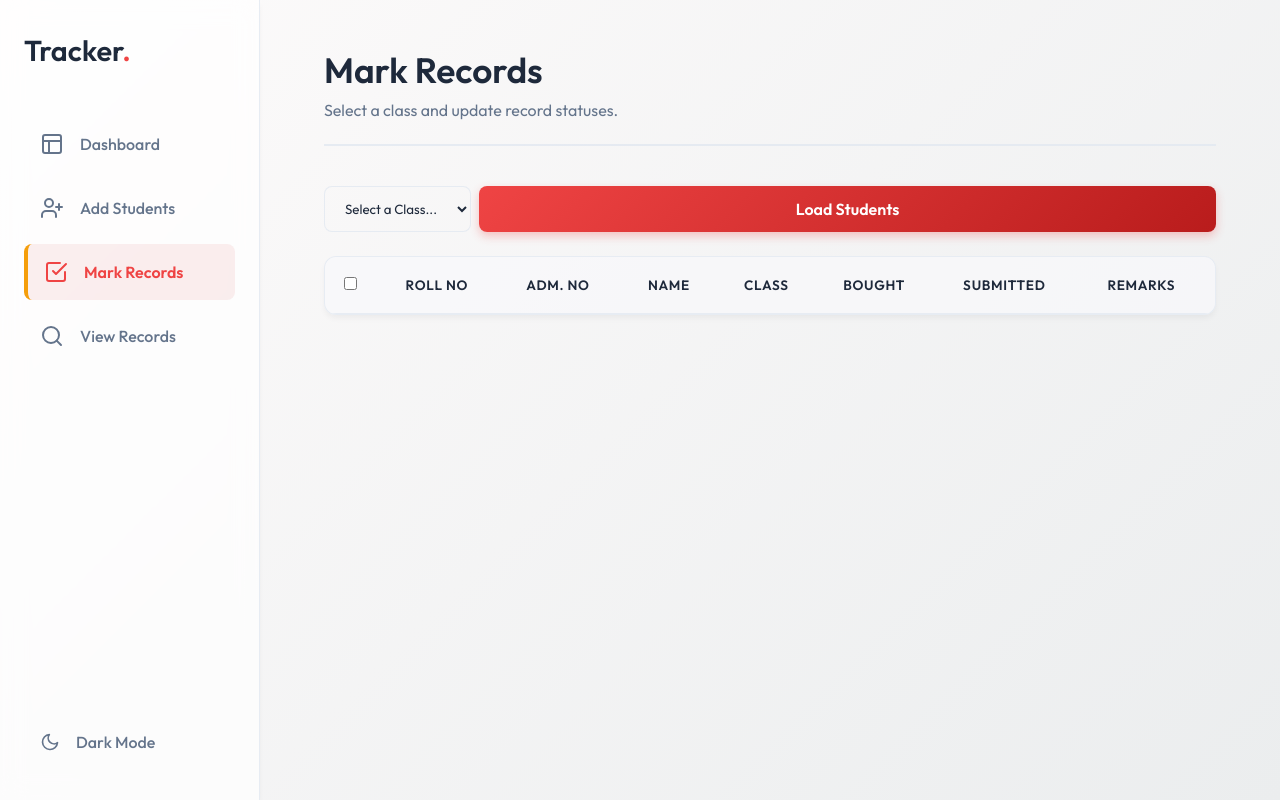
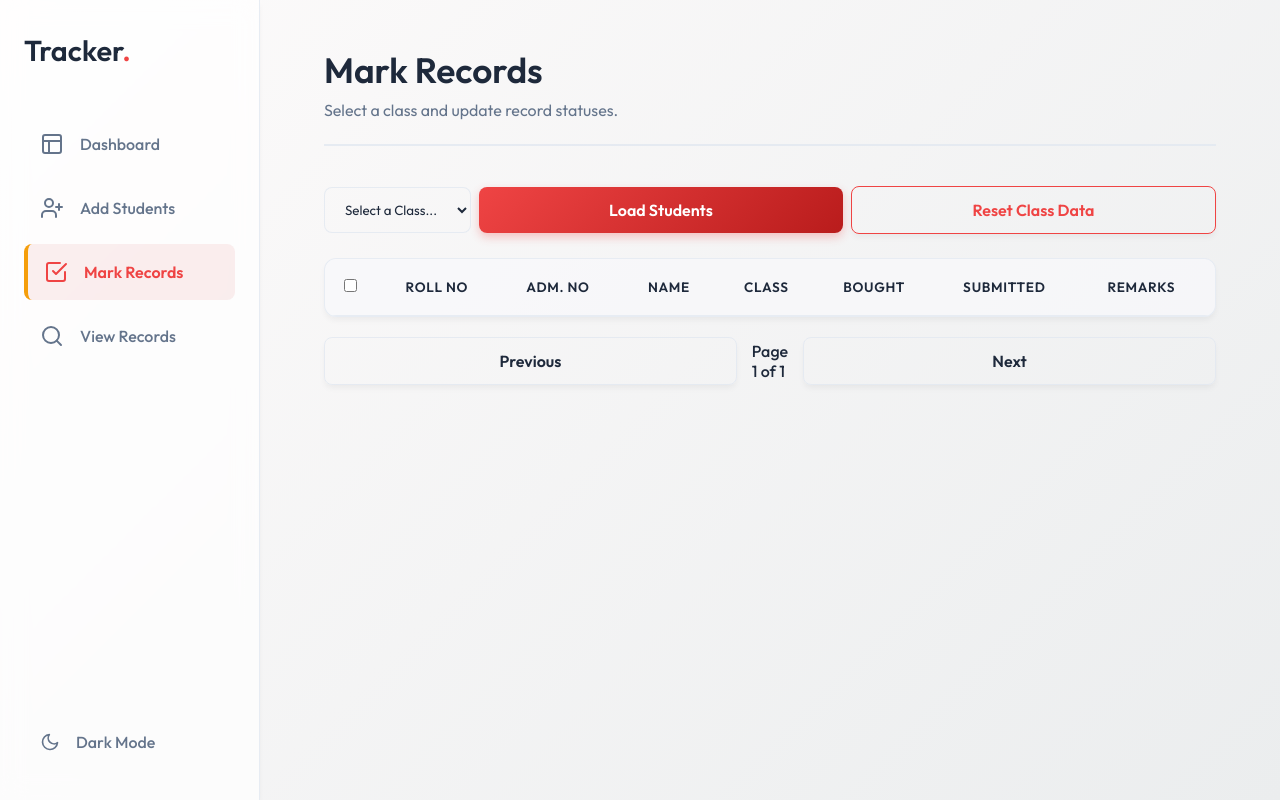
Before and after one commit to Ysaibhanu99/Record_tracker, a Flask app: page / in a window 1280 px wide, after a click on "Mark Records". Run offline with Flask 3, Linux system fonts and the light colour scheme; tables that the repository leaves empty hold one stand-in row (values such as "Sample post"); lists and menus that the app fills with data are empty.

Commit message:
Add Reset Class feature, optimistic UI updates, pagination, and bulk SQL performance optimizations

```diff
--- a/app.py
+++ b/app.py
@@ -1,6 +1,7 @@
 import os
 from flask import Flask, render_template, request, jsonify, make_response
 import pandas as pd
+from sqlalchemy import or_
 from db import init_db, get_db, Student
 from datetime import datetime
 import io
@@ -19,6 +20,8 @@
 def get_students():
     search = request.args.get('search', '').lower()
     class_filter = request.args.get('class_name', '')
+    page = int(request.args.get('page', 1))
+    per_page = int(request.args.get('per_page', 50))
 
     db = next(get_db())
     query = db.query(Student)
@@ -26,10 +29,21 @@
     if class_filter:
         query = query.filter(Student.class_name == class_filter)
 
+    if search:
+        search_term = f"%{search}%"
+        query = query.filter(
+            or_(
+                Student.name.ilike(search_term),
+                Student.admission_number.ilike(search_term),
+                Student.roll_no.ilike(search_term)
+            )
+        )
+
+    total_count = query.count()
+
+    # Apply pagination
+    query = query.order_by(Student.id.desc()).limit(per_page).offset((page - 1) * per_page)
     students = query.all()
-
-    if search:
-        students = [s for s in students if search in str(s.name).lower() or search in str(s.admission_number).lower() or search in str(s.roll_no).lower()]
 
     result = []
     for s in students:
@@ -46,7 +60,13 @@
             'remarks': s.remarks
         })
 
-    return jsonify(result)
+    return jsonify({
+        'students': result,
+        'total': total_count,
+        'page': page,
+        'per_page': per_page,
+        'total_pages': max((total_count + per_page - 1) // per_page, 1)
+    })
 
 @app.route('/api/students', methods=['POST'])
 def add_student():
@@ -118,31 +138,38 @@
             return jsonify({'error': 'Unsupported file type'}), 400
 
         db = next(get_db())
+        reader = csv.DictReader(codecs.iterdecode(file, 'utf-8'))
         added_count = 0
 
-        # Iterate over the rows
-        # Format expected: Index 1: Roll No, Index 2: Admission No, Index 3: Name
-        for index, row in df.iterrows():
-            if len(row) >= 4:
-                roll_no = str(row[1]) if not pd.isna(row[1]) else None
-                adm_no = str(row[2]) if not pd.isna(row[2]) else None
-                name = str(row[3]) if not pd.isna(row[3]) else None
+        rows = list(reader)
+        csv_adm_nos = [row.get('Admission Number', '').strip() for row in rows if row.get('Admission Number')]
 
-                if adm_no and name:
-                    # Check if already exists to avoid UniqueConstraint errors
-                    existing = db.query(Student).filter(Student.admission_number == adm_no).first()
-                    if not existing:
-                        student = Student(
-                            roll_no=roll_no,
-                            admission_number=adm_no,
-                            name=name,
-                            class_name=class_name
-                        )
-                        db.add(student)
-                        added_count += 1
+        existing_students = db.query(Student.admission_number).filter(
+            Student.admission_number.in_(csv_adm_nos)
+        ).all()
+        existing_adm_nos = {s[0] for s in existing_students}
 
-        db.commit()
-        return jsonify({'message': f'Successfully uploaded {added_count} students.'})
+        new_students = []
+        for row in rows:
+            adm_no = row.get('Admission Number', '').strip()
+            roll_no = row.get('Roll No', '').strip()
+            name = row.get('Name', '').strip()
+
+            if adm_no and name and adm_no not in existing_adm_nos:
+                new_students.append(Student(
+                    roll_no=roll_no,
+                    admission_number=adm_no,
+                    name=name,
+                    class_name=class_name
+                ))
+                existing_adm_nos.add(adm_no)
+                added_count += 1
+
+        if new_students:
+            db.bulk_save_objects(new_students)
+            db.commit()
+
+        return jsonify({'message': f'Successfully uploaded {added_count} new students.'})
 
     except Exception as e:
         return jsonify({'error': str(e)}), 500
@@ -154,28 +181,81 @@
     field = data.get('field')
     value = data.get('value')
 
-    if not student_ids or field not in ['record_bought', 'record_submitted']:
+    if not student_ids or field not in ['record_bought', 'record_submitted', 'reset']:
         return jsonify({'error': 'Invalid request'}), 400
 
     db = next(get_db())
-    students = db.query(Student).filter(Student.id.in_(student_ids)).all()
 
-    for student in students:
-        if field == 'record_bought':
-            if value and not student.record_bought:
-                student.bought_at = datetime.utcnow()
-            elif not value:
-                student.bought_at = None
-            student.record_bought = value
-        elif field == 'record_submitted':
-            if value and not student.record_submitted:
-                student.submitted_at = datetime.utcnow()
-            elif not value:
-                student.submitted_at = None
-            student.record_submitted = value
+    if field == 'record_bought':
+        if value:
+            db.query(Student).filter(
+                Student.id.in_(student_ids),
+                Student.record_bought == False
+            ).update({
+                "record_bought": True,
+                "bought_at": datetime.utcnow()
+            }, synchronize_session=False)
+        else:
+            db.query(Student).filter(
+                Student.id.in_(student_ids)
+            ).update({
+                "record_bought": False,
+                "bought_at": None
+            }, synchronize_session=False)
+
+    elif field == 'record_submitted':
+        if value:
+            db.query(Student).filter(
+                Student.id.in_(student_ids),
+                Student.record_submitted == False
+            ).update({
+                "record_submitted": True,
+                "submitted_at": datetime.utcnow()
+            }, synchronize_session=False)
+        else:
+            db.query(Student).filter(
+                Student.id.in_(student_ids)
+            ).update({
+                "record_submitted": False,
+                "submitted_at": None
+            }, synchronize_session=False)
+
+    elif field == 'reset':
+        db.query(Student).filter(
+            Student.id.in_(student_ids)
+        ).update({
+            "record_bought": False,
+            "bought_at": None,
+            "record_submitted": False,
+            "submitted_at": None,
+            "remarks": ''
+        }, synchronize_session=False)
 
     db.commit()
-    return jsonify({'message': f'Successfully updated {len(students)} students'})
+    return jsonify({'message': f'Successfully updated {len(student_ids)} students'})
+
+@app.route('/api/students/reset_class', methods=['POST'])
+def reset_class_students():
+    data = request.json
+    class_name = data.get('class_name')
+
+    if not class_name:
+        return jsonify({'error': 'Class name is required'}), 400
+
+    db = next(get_db())
+
+    updated_count = db.query(Student).filter(
+        Student.class_name == class_name
+    ).update({
+        "record_bought": False,
+        "bought_at": None,
+        "record_submitted": False,
+        "submitted_at": None,
+        "remarks": ''
+    }, synchronize_session=False)
+
+    db.commit()
+    return jsonify({'message': f'Successfully reset tracking data for {updated_count} students in {class_name}'})
 
 @app.route('/api/export', methods=['GET'])
 def export_students():
@@ -186,9 +266,19 @@
     query = db.query(Student)
     if class_filter:
         query = query.filter(Student.class_name == class_filter)
+
+    if search:
+        search_term = f"%{search}%"
+        query = query.filter(
+            or_(
+                Student.name.ilike(search_term),
+                Student.admission_number.ilike(search_term),
+                Student.roll_no.ilike(search_term)
+            )
+        )
+
+    query = query.order_by(Student.id.desc())
     students = query.all()
-    if search:
-        students = [s for s in students if search in str(s.name).lower() or search in str(s.admission_number).lower() or search in str(s.roll_no).lower()]
 
     si = io.StringIO()
     cw = csv.writer(si)
--- a/static/js/script.js
+++ b/static/js/script.js
@@ -134,16 +134,17 @@
     const markClassFilter = document.getElementById('markClassFilter');
     const markTableBody = document.querySelector('#markTable tbody');
 
-    markFilterBtn.addEventListener('click', async () => {
+    let currentMarkPage = 1;
+
+    const loadMarkStudents = async (page = 1) => {
         const className = markClassFilter.value.trim();
-        let url = '/api/students';
+        let url = `/api/students?page=${page}&per_page=50`;
         if (className) {
-            url += `?class_name=${encodeURIComponent(className)}`;
+            url += `&class_name=${encodeURIComponent(className)}`;
         }
 
         try {
             markTableBody.innerHTML = '';
-            // Show skeletons
             for(let i=0; i<3; i++) {
                 markTableBody.innerHTML += `
                     <tr>
@@ -153,14 +154,22 @@
             }
 
             const res = await fetch(url);
-            const students = await res.json();
+            const data = await res.json();
+            const students = data.students || data;
 
             markTableBody.innerHTML = '';
 
             if (students.length === 0) {
-                markTableBody.innerHTML = '<tr><td colspan="6" style="text-align:center;">No students found</td></tr>';
+                markTableBody.innerHTML = '<tr><td colspan="8" style="text-align:center;">No students found</td></tr>';
+                document.getElementById('markPagination').style.display = 'none';
                 return;
             }
+
+            document.getElementById('markPagination').style.display = 'flex';
+            document.getElementById('markPageInfo').innerText = `Page ${data.page} of ${data.total_pages}`;
+            document.getElementById('markPrevPage').disabled = data.page <= 1;
+            document.getElementById('markNextPage').disabled = data.page >= data.total_pages;
+            currentMarkPage = data.page;
 
             students.forEach(student => {
                 const tr = document.createElement('tr');
@@ -192,6 +201,50 @@
         } catch (err) {
             console.error(err);
         }
+    };
+
+    markFilterBtn.addEventListener('click', () => loadMarkStudents(1));
+
+    // Auto-load when a class is selected from the dropdown
+    markClassFilter.addEventListener('change', () => {
+        if (markClassFilter.value) {
+            loadMarkStudents(1);
+        }
+    });
+
+    document.getElementById('markPrevPage').addEventListener('click', () => loadMarkStudents(currentMarkPage - 1));
+    document.getElementById('markNextPage').addEventListener('click', () => loadMarkStudents(currentMarkPage + 1));
+
+    const resetClassBtn = document.getElementById('resetClassBtn');
+    resetClassBtn.addEventListener('click', async () => {
+        const className = markClassFilter.value.trim();
+        if (!className) {
+            showToast('Please select a class to reset.', 'error');
+            return;
+        }
+
+        if (!confirm(`Are you sure you want to completely clear ALL tracking data (Bought, Submitted, Remarks) for every student in "${className}"? This cannot be undone.`)) {
+            return;
+        }
+
+        try {
+            const res = await fetch('/api/students/reset_class', {
+                method: 'POST',
+                headers: { 'Content-Type': 'application/json' },
+                body: JSON.stringify({ class_name: className })
+            });
+            const data = await res.json();
+
+            if (res.ok) {
+                showToast(data.message, 'success');
+                markFilterBtn.click(); // Automatically reload the table instantly
+            } else {
+                showToast(data.error || 'Failed to reset class data.', 'error');
+            }
+        } catch (err) {
+            console.error(err);
+            showToast('Failed to connect to server.', 'error');
+        }
     });
 
     // Setup bulk selection logic
@@ -219,21 +272,40 @@
     };
 
     const performBulkAction = async (field, value) => {
-        const selectedIds = Array.from(document.querySelectorAll('.bulk-select:checked')).map(cb => parseInt(cb.value));
+        const selectedCheckboxes = document.querySelectorAll('.bulk-select:checked');
+        const selectedIds = Array.from(selectedCheckboxes).map(cb => parseInt(cb.value));
         if (!selectedIds.length) return;
 
         try {
-            await fetch('/api/students/bulk', {
+            const res = await fetch('/api/students/bulk', {
                 method: 'POST',
                 headers: { 'Content-Type': 'application/json' },
                 body: JSON.stringify({ student_ids: selectedIds, field, value })
             });
-            document.getElementById('markFilterBtn').click(); // Reload table
+
+            if (res.ok) {
+                // Optimistically update the UI instantly without reloading the table
+                selectedCheckboxes.forEach(cb => {
+                    const row = cb.closest('tr');
+                    const toggles = row.querySelectorAll('.status-toggle');
+
+                    if (field === 'record_bought') toggles[0].checked = value;
+                    if (field === 'record_submitted') toggles[1].checked = value;
+                });
+
+                showToast("Records updated successfully", "success");
+
+                // Deselect checkboxes and hide bulk menu
+                selectAllCheckbox.checked = false;
+                selectedCheckboxes.forEach(cb => cb.checked = false);
+                bulkActionsContainer.style.display = 'none';
+            }
         } catch(err) { console.error('Bulk update failed', err); }
     };
 
     document.getElementById('bulkBoughtBtn').addEventListener('click', () => performBulkAction('record_bought', true));
     document.getElementById('bulkSubmittedBtn').addEventListener('click', () => performBulkAction('record_submitted', true));
+    document.getElementById('bulkResetBtn').addEventListener('click', () => performBulkAction('reset', false));
 
     // Make updateStatus available globally
     window.updateStatus = async (id, field, value) => {
@@ -294,21 +366,19 @@
     const viewClassFilter = document.getElementById('viewClassFilter');
     const viewTableBody = document.querySelector('#viewTable tbody');
 
-    const loadViewStudents = async () => {
+    let currentViewPage = 1;
+
+    const loadViewStudents = async (page = 1) => {
         const query = searchInput.value.trim();
         const classFilter = viewClassFilter.value.trim();
-        let url = '/api/students';
-        const params = new URLSearchParams();
+        const params = new URLSearchParams({ page, per_page: 50 });
         if (query) params.append('search', query);
         if (classFilter) params.append('class_name', classFilter);
 
-        if (params.toString()) {
-            url += `?${params.toString()}`;
-        }
+        const url = `/api/students?${params.toString()}`;
 
         try {
             viewTableBody.innerHTML = '';
-            // Show skeletons
             for(let i=0; i<3; i++) {
                 viewTableBody.innerHTML += `
                     <tr>
@@ -318,14 +388,22 @@
             }
 
             const res = await fetch(url);
-            const students = await res.json();
+            const data = await res.json();
+            const students = data.students || data;
 
             viewTableBody.innerHTML = '';
 
             if (students.length === 0) {
-                viewTableBody.innerHTML = '<tr><td colspan="5" style="text-align:center;">No students found</td></tr>';
+                viewTableBody.innerHTML = '<tr><td colspan="6" style="text-align:center;">No students found</td></tr>';
+                document.getElementById('viewPagination').style.display = 'none';
                 return;
             }
+
+            document.getElementById('viewPagination').style.display = 'flex';
+            document.getElementById('viewPageInfo').innerText = `Page ${data.page} of ${data.total_pages}`;
+            document.getElementById('viewPrevPage').disabled = data.page <= 1;
+            document.getElementById('viewNextPage').disabled = data.page >= data.total_pages;
+            currentViewPage = data.page;
 
             students.forEach(student => {
                 const tr = document.createElement('tr');
@@ -359,10 +437,12 @@
     let timeoutId;
     searchInput.addEventListener('input', () => {
         clearTimeout(timeoutId);
-        timeoutId = setTimeout(loadViewStudents, 300);
+        timeoutId = setTimeout(() => loadViewStudents(1), 300);
     });
 
-    viewClassFilter.addEventListener('change', loadViewStudents);
+    viewClassFilter.addEventListener('change', () => loadViewStudents(1));
+    document.getElementById('viewPrevPage').addEventListener('click', () => loadViewStudents(currentViewPage - 1));
+    document.getElementById('viewNextPage').addEventListener('click', () => loadViewStudents(currentViewPage + 1));
 
     document.getElementById('exportBtn').addEventListener('click', () => {
         const query = searchInput.value.trim();
--- a/templates/index.html
+++ b/templates/index.html
@@ -132,10 +132,12 @@
                             <option value="">Select a Class...</option>
                         </select>
                         <button class="btn primary-btn" id="markFilterBtn">Load Students</button>
+                        <button class="btn secondary-btn" id="resetClassBtn" style="color: var(--accent); border-color: var(--accent);">Reset Class Data</button>
                     </div>
                     <div class="bulk-actions" id="bulkActionsContainer" style="display: none; margin-left: 10px;">
                         <button class="btn secondary-btn" id="bulkBoughtBtn">Selected: Bought</button>
                         <button class="btn secondary-btn" id="bulkSubmittedBtn">Selected: Submitted</button>
+                        <button class="btn secondary-btn" id="bulkResetBtn" style="color: var(--accent); border-color: var(--accent);">Selected: Reset</button>
                     </div>
                 </div>
 
@@ -157,6 +159,11 @@
                             <!-- Loaded via JS -->
                         </tbody>
                     </table>
+                </div>
+                <div class="pagination-controls" id="markPagination" style="display: flex; justify-content: center; align-items: center; gap: 15px; margin-top: 20px;">
+                    <button class="btn secondary-btn" id="markPrevPage" disabled>Previous</button>
+                    <span class="page-info" id="markPageInfo" style="font-weight: 500;">Page 1 of 1</span>
+                    <button class="btn secondary-btn" id="markNextPage" disabled>Next</button>
                 </div>
             </section>
 
@@ -192,6 +199,11 @@
                         </tbody>
                     </table>
                 </div>
+                <div class="pagination-controls" id="viewPagination" style="display: flex; justify-content: center; align-items: center; gap: 15px; margin-top: 20px;">
+                    <button class="btn secondary-btn" id="viewPrevPage" disabled>Previous</button>
+                    <span class="page-info" id="viewPageInfo" style="font-weight: 500;">Page 1 of 1</span>
+                    <button class="btn secondary-btn" id="viewNextPage" disabled>Next</button>
+                </div>
             </section>
 
         </main>
```
